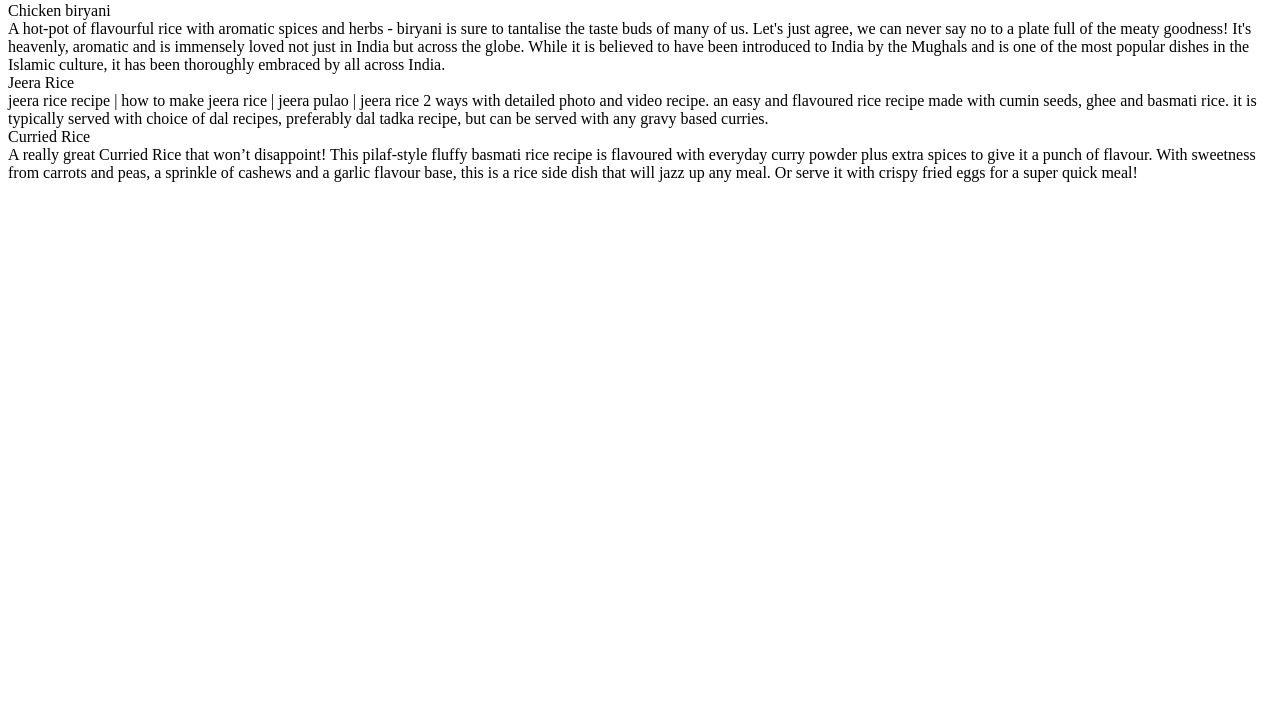
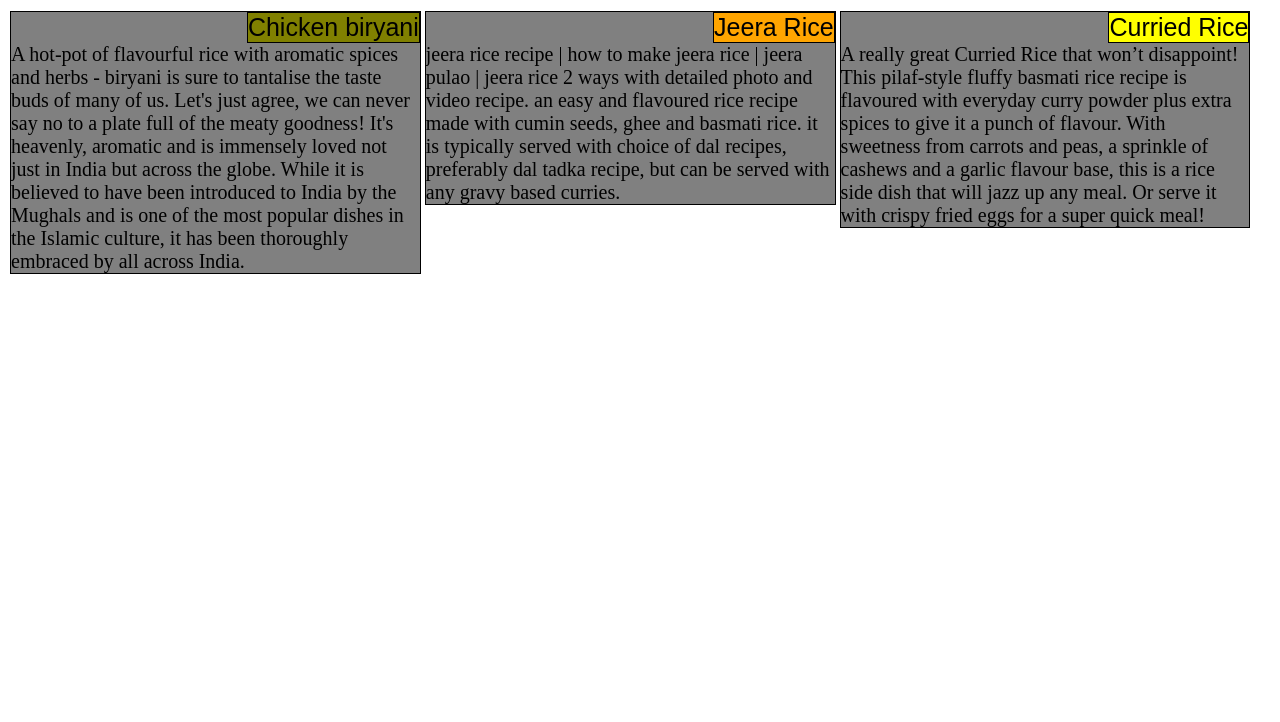
Before and after one commit to sakshi-pandita-01/coursera-1, a plain HTML site: page module2-solution/index.html in a window 1280 px wide. Shown: the part 78-800 px from the top of the page. Drawn offline with Linux system fonts and the light colour scheme; files that its build step writes are made by us from their sources; the site is published under a folder, as on GitHub Pages, so addresses that start at the root find nothing.

Commit message:
Update index.html

```diff
--- a/module2-solution/index.html
+++ b/module2-solution/index.html
@@ -1,7 +1,7 @@
 <!DOCTYPE html>
 <html><head>
 <h1>Our Menu</h1>
- <link rel='stylesheet' href='/module2-solution/css/style.css'>
+ <link rel='stylesheet' href='coursera-1/module2-solution/css/style.css'>
   </head>
 <body>
 <div id='p1'><section id ='s1'>Chicken biryani</section><section id='e1'>A hot-pot of flavourful rice with aromatic spices and herbs - biryani is sure to tantalise the taste buds of many of us. Let's just agree, we can never say no to a plate full of the meaty goodness! It's heavenly, aromatic and is immensely loved not just in India but across the globe. While it is believed to have been introduced to India by the Mughals and is one of the most popular dishes in the Islamic culture, it has been thoroughly embraced by all across India. </section></div>
```
